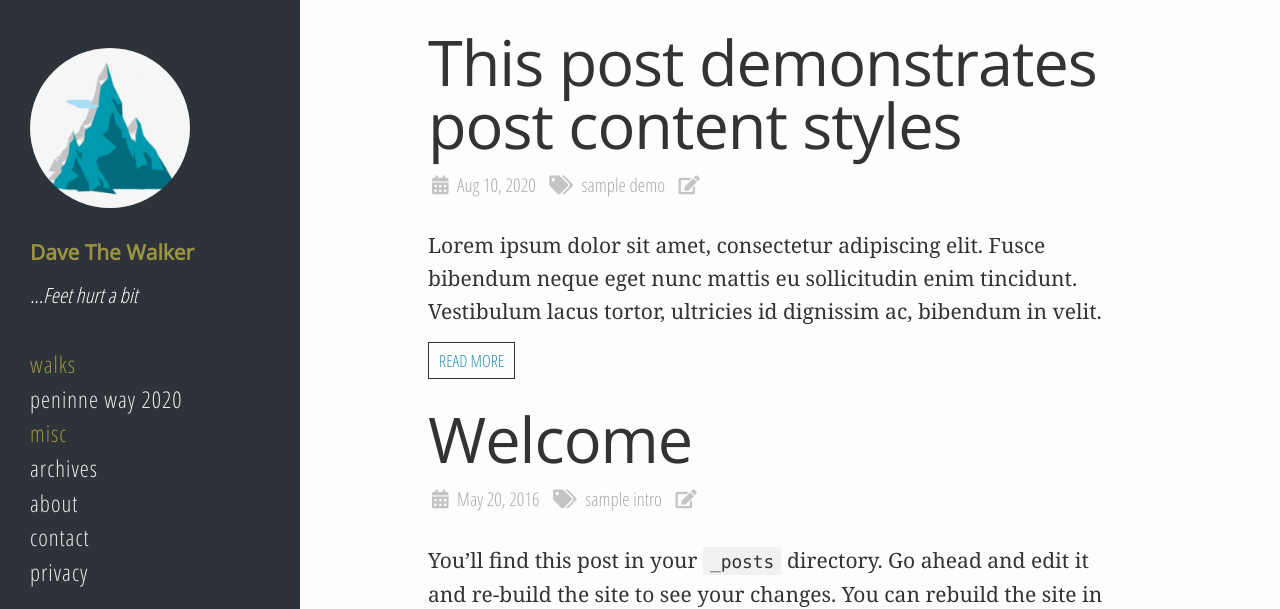
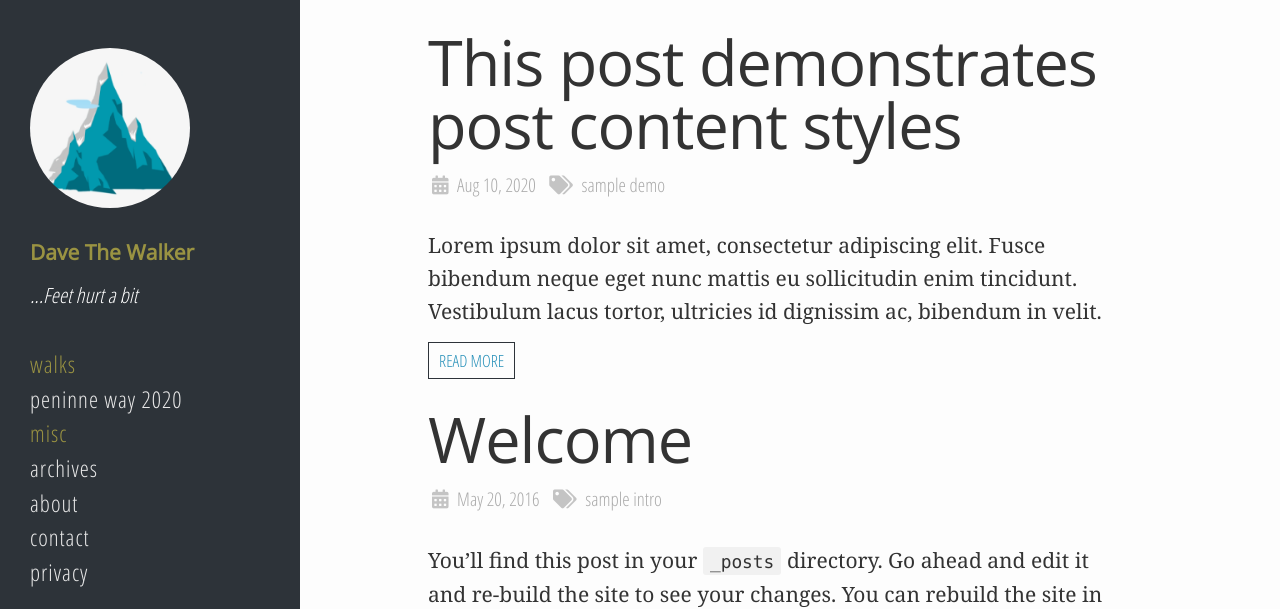
Before and after one commit to davidparker/davethewalker.github.io, a Jekyll site: the page built from index.html, in a window 1280 px wide and 900 px high. Shown: the top 609 px of the window. Built offline with Jekyll 4.4.1, drawn with Linux system fonts in a browser that asks for light colours; cached includes are drawn as plain includes; nearby versions of some CDN libraries; some web fonts are replaced; library files that are not in the unit come from our copies; a script that is not in the unit is left out; the list of posts is cut into pages by our own code; comment, search, counter and statistics services are not loaded.

Commit message:
add new contact form

```diff
--- a/_includes/contact-form.html
+++ b/_includes/contact-form.html
@@ -1,6 +1,7 @@
 <div>
 
     <div style="padding:10px; background-color: firebrick; color: white; font-size: 16px;" id="errorMessages"></div>
+    <div style="padding:10px; background-color:seagreen; color: black; font-size: 16px;" id="successMessages"></div>
 
     <input type="hidden" name="eggs_turn_into_chickens" id="eggs_turn_into_chickens" value="" />
 
--- a/_includes/post/meta.html
+++ b/_includes/post/meta.html
@@ -7,5 +7,5 @@
   {% if site.comments.enabled and site.comments.show_count == true %}
     {% include post/comments_link.html %}
   {% endif %}
-  <span class="edit">{% include post/edit.html %}</span>
+
 </div>
```
